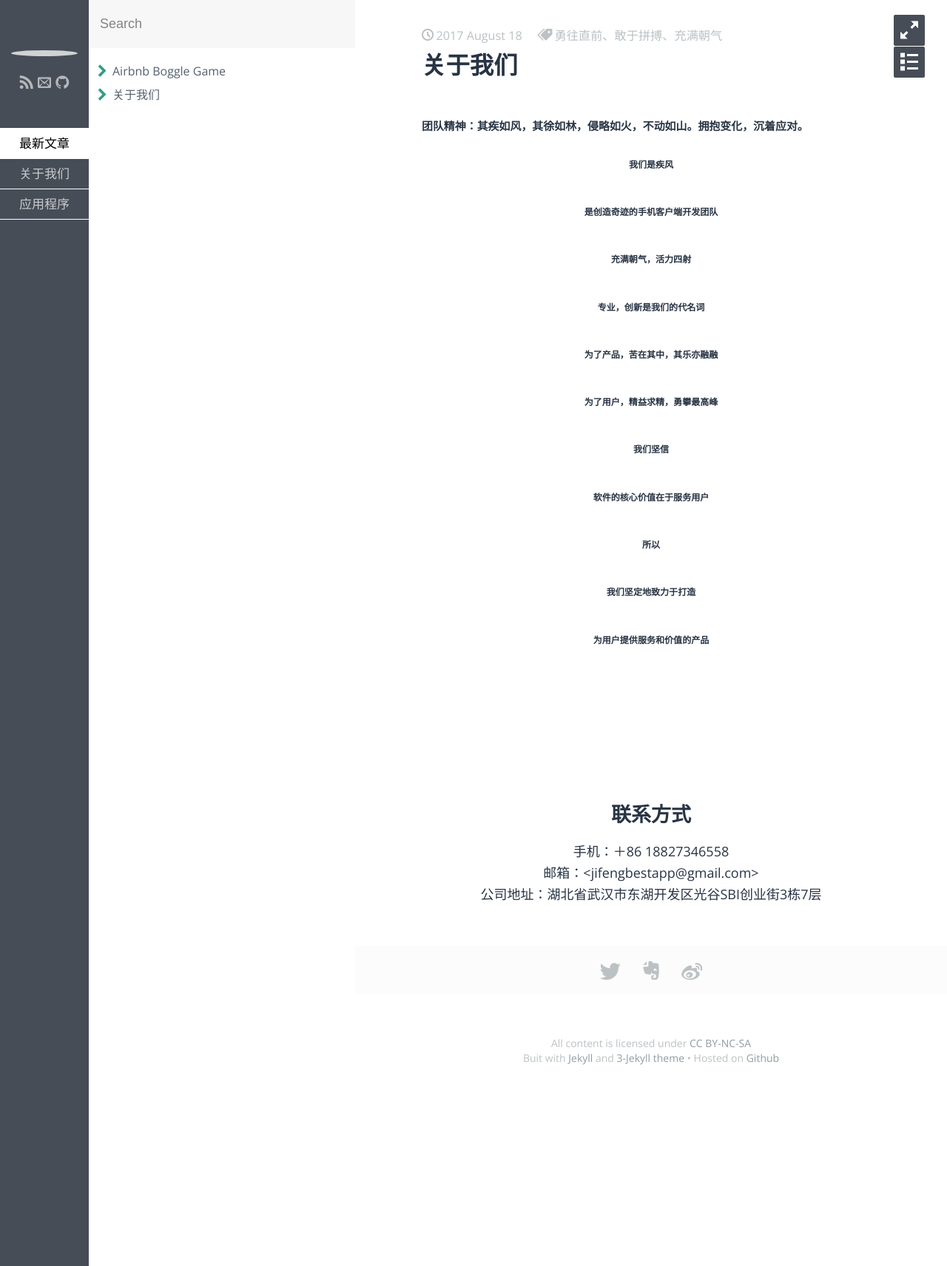
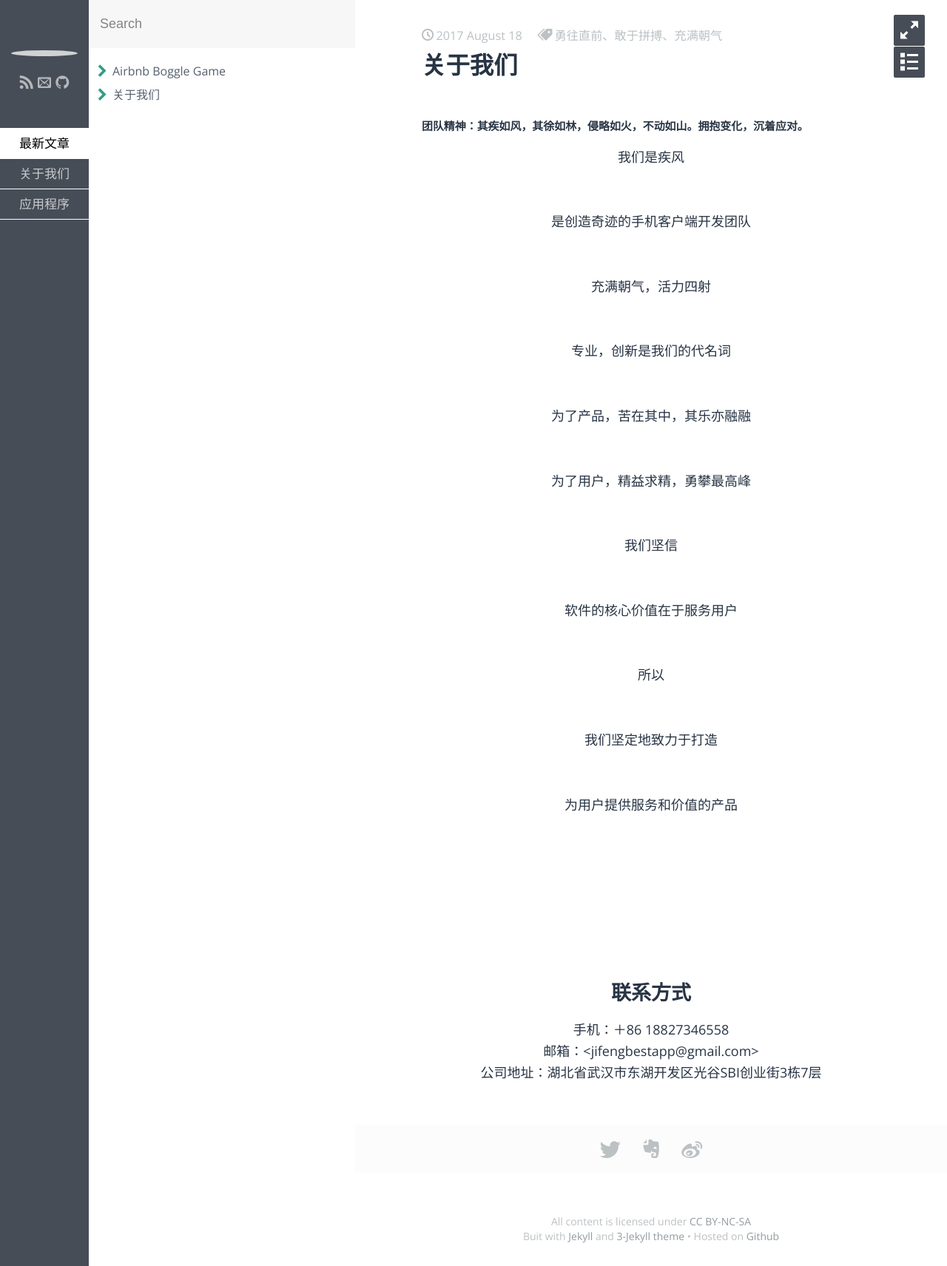
Before and after one commit to BestJiFeng/BestJiFeng.github.io, a Jekyll site: the page built from _posts/关于我们/2017-08-18-AboutUs.md, in a window 1280 px wide. Shown: the whole page at 74% size. Built offline with Jekyll 4.4.1, drawn with Linux system fonts in a browser that asks for light colours; some web fonts are replaced.

Commit message:
修改关于我们

```diff
--- a/_posts/关于我们/2017-08-18-AboutUs.md
+++ b/_posts/关于我们/2017-08-18-AboutUs.md
@@ -8,17 +8,17 @@ keywords: App、团队、精益求精、用户、
 
 ##### 团队精神：其疾如风，其徐如林，侵略如火，不动如山。拥抱变化，沉着应对。
 
-###### <center>我们是疾风</center>
-###### <center>是创造奇迹的手机客户端开发团队</center>
-###### <center>充满朝气，活力四射</center>
-###### <center>专业，创新是我们的代名词</center>
-###### <center>为了产品，苦在其中，其乐亦融融</center>
-###### <center>为了用户，精益求精，勇攀最高峰</center>
-###### <center>我们坚信</center>
-###### <center>软件的核心价值在于服务用户</center>
-###### <center>所以</center>
-###### <center>我们坚定地致力于打造</center>
-###### <center>为用户提供服务和价值的产品</center>
+ <center>我们是疾风</center><br>
+ <center>是创造奇迹的手机客户端开发团队</center><br>
+ <center>充满朝气，活力四射</center><br>
+ <center>专业，创新是我们的代名词</center><br>
+ <center>为了产品，苦在其中，其乐亦融融</center><br>
+ <center>为了用户，精益求精，勇攀最高峰</center><br>
+ <center>我们坚信</center><br>
+ <center>软件的核心价值在于服务用户</center><br>
+ <center>所以</center><br>
+ <center>我们坚定地致力于打造</center><br>
+ <center>为用户提供服务和价值的产品</center><br>
 <br>
 <br>
 <br>
```
